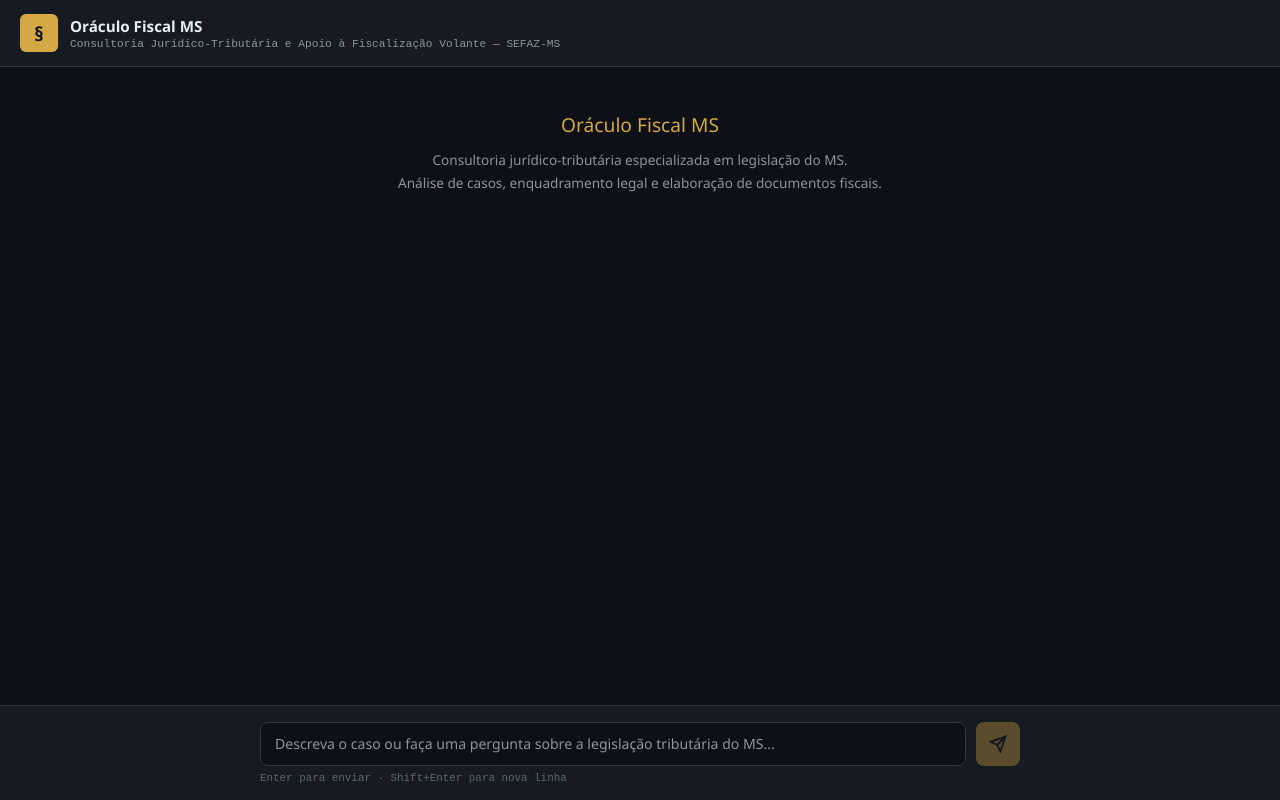
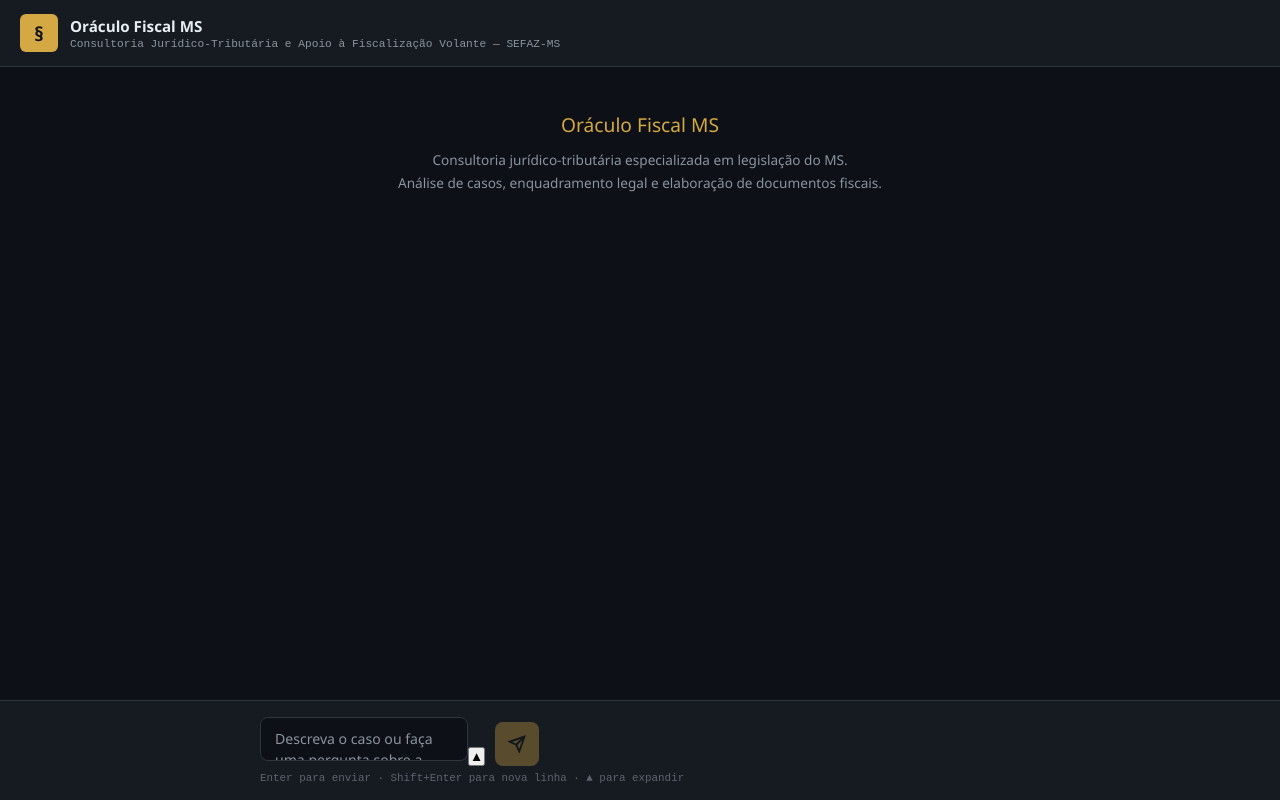
Before and after one commit to renatabeica20/fiscal-tributario-ms, a Next.js app: page / in a window 1280 px wide. Built offline with nearby package versions, Linux system fonts and the light colour scheme.

Commit message:
Update index.js

```diff
--- a/pages/index.js
+++ b/pages/index.js
@@ -101,13 +101,29 @@ export default function Home() {
   const [carregando, setCarregando] = useState(false)
   const [historico, setHistorico] = useState([])
   const [respostasAtivas, setRespostasAtivas] = useState({})
+  const [inputExpandido, setInputExpandido] = useState(false)
   const chatRef = useRef(null)
   const inputRef = useRef(null)
 
   useEffect(() => {
-    if (chatRef.current) {
+    if (!chatRef.current) return
+
+    // Quando terminar de carregar, rola até o início da última mensagem do agente
+    if (!carregando && mensagens.length > 0) {
+      const ultima = mensagens[mensagens.length - 1]
+      if (ultima.tipo === 'agent') {
+        // Encontrar o último elemento de mensagem do agente
+        const msgs = chatRef.current.querySelectorAll('[data-tipo="agent"]')
+        if (msgs.length > 0) {
+          const ultimaMsg = msgs[msgs.length - 1]
+          ultimaMsg.scrollIntoView({ behavior: 'smooth', block: 'start' })
+          return
+        }
+      }
+    }
+
+    // Durante carregamento ou mensagem do usuário, scroll para o fim
     chatRef.current.scrollTop = chatRef.current.scrollHeight
-    }
   }, [mensagens, carregando])
 
   const enviar = async (msgCustom) => {
@@ -307,7 +323,7 @@ const renderCampo = (perg, msgIdx, pi) => {
         )}
 
         {mensagens.map((msg, msgIdx) => (
-          <div key={msgIdx} className={`${styles.msg} ${msg.tipo === 'user' ? styles.msgUser : styles.msgAgent}`}>
+          <div key={msgIdx} data-tipo={msg.tipo} className={`${styles.msg} ${msg.tipo === 'user' ? styles.msgUser : styles.msgAgent}`}>
             {msg.tipo === 'agent' && <div className={styles.avatar}>§</div>}
             <div className={`${styles.bubble} ${msg.erro ? styles.bubbleErro : ''}`}>
               {msg.tipo === 'agent' && msg.trechos > 0 && (
@@ -364,15 +380,28 @@ const renderCampo = (perg, msgIdx, pi) => {
 
       <div className={styles.inputArea}>
         <div className={styles.inputWrapper}>
+          <div className={styles.textareaContainer}>
             <textarea
               ref={inputRef}
               className={styles.textarea}
+              style={{ height: inputExpandido ? '240px' : undefined }}
               value={input}
               onChange={e => setInput(e.target.value)}
               onKeyDown={tecla}
               placeholder="Descreva o caso ou faça uma pergunta sobre a legislação tributária do MS..."
-            rows={1}
+              rows={inputExpandido ? 10 : 1}
             />
+            <button
+              className={styles.btnExpandir}
+              onClick={() => {
+                setInputExpandido(e => !e)
+                setTimeout(() => inputRef.current?.focus(), 50)
+              }}
+              title={inputExpandido ? 'Recolher' : 'Expandir'}
+            >
+              {inputExpandido ? '▼' : '▲'}
+            </button>
+          </div>
           <button className={styles.btnEnviar} onClick={() => enviar()} disabled={carregando || !input.trim()}>
             <svg width="18" height="18" viewBox="0 0 24 24" fill="none" stroke="currentColor" strokeWidth="2.5">
               <line x1="22" y1="2" x2="11" y2="13"></line>
@@ -380,7 +409,7 @@ const renderCampo = (perg, msgIdx, pi) => {
             </svg>
           </button>
         </div>
-        <p className={styles.hint}>Enter para enviar · Shift+Enter para nova linha</p>
+        <p className={styles.hint}>Enter para enviar · Shift+Enter para nova linha · ▲ para expandir</p>
       </div>
     </div>
   )
```
Lines whose indentation alone changed are shown as unchanged.
